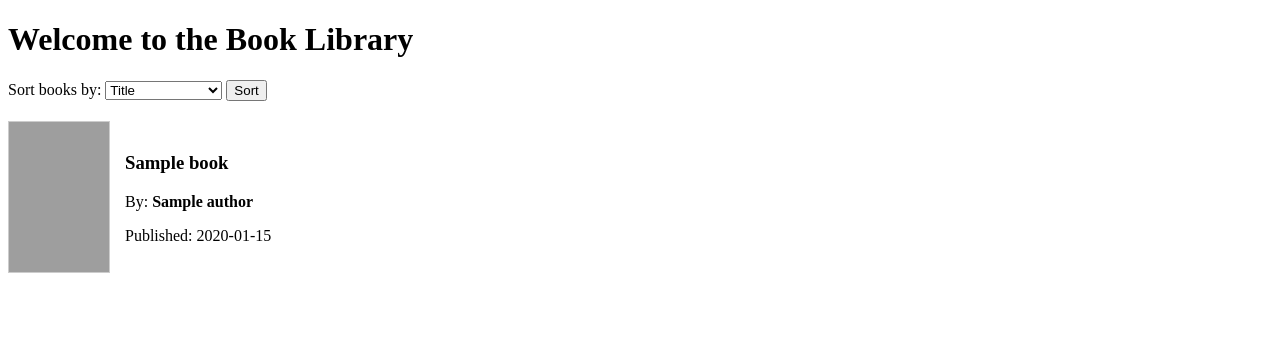
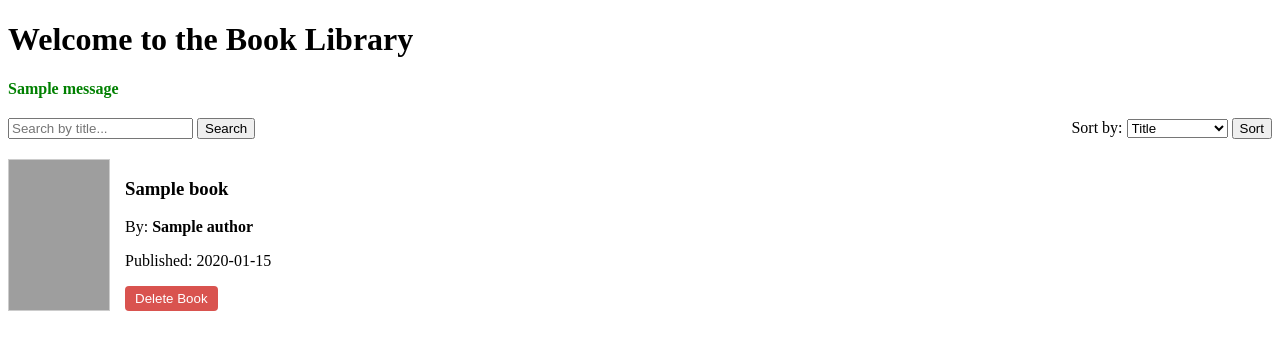
Before and after one commit to DuclosNgassa/Book-Alchemy, a Flask app: template templates/home.html in a window 1280 px wide. Shown: the top 350 px of the page. Run offline with Flask 3, Linux system fonts and the light colour scheme; the template is opened without the code that fills it: most values are stand-ins (such as "Sample title", 1, 10 or a date in 2020); one stand-in notice (Sample message) is shown; parts of the project's set-up code (start-up, migrations or seed data) failed here and were passed over; grey boxes are pictures that could not be loaded.

Commit message:
feat: implement search and delete of books on home page

```diff
--- a/app.py
+++ b/app.py
@@ -1,25 +1,37 @@
 from datetime import datetime
 
-from flask import Flask, render_template, request
+from flask import Flask, render_template, request, redirect, url_for, flash
 import os
 from data_models import db, Author, Book
 
 app = Flask(__name__)
 
+app.secret_key = 'my_flash_secret_key_for_book_alchemy'
 
 basedir = os.path.abspath(os.path.dirname(__file__))
 app.config['SQLALCHEMY_DATABASE_URI'] = 'sqlite:///' + os.path.join(basedir, 'data/library.sqlite')
 
 # connect the Flask app to the flask-sqlalchemy code.
 db.init_app(app)
-#with app.app_context():
+
+
+# with app.app_context():
 #    db.create_all()
 
 
 @app.route('/')
 def home():
-    sort_by = request.args.get('sort','title')
+    sort_by = request.args.get('sort', 'title')
+    search_query = request.args.get('search', '').strip()
+
     statement = db.select(Book)
+
+    # Apply search
+    if search_query:
+        search_term = f"%{search_query}%"
+        statement = statement.where(Book.title.ilike(search_term))
+
+    # Apply sorting
     if sort_by == 'author':
         statement = statement.join(Author).order_by(Author.name)
     elif sort_by == 'publication_year':
@@ -29,7 +41,18 @@ def home():
 
     books = db.session.scalars(statement).all()
 
-    return render_template("home.html", books=books)
+    no_results_message = None
+    if search_query and not books:
+        no_results_message = f"No books matched your search for '{search_query}'."
+
+    return render_template(
+        "home.html",
+        books=books,
+        current_sort=sort_by,
+        search_query=search_query,
+        no_results_message=no_results_message
+    )
+
 
 @app.route('/add_author', methods=['GET', 'POST'])
 def add_author():
@@ -37,7 +60,7 @@ def add_author():
     if request.method == 'POST':
         name = request.form['name']
         birthdate_str = request.form['birthdate']
-        date_of_death_str=request.form['date_of_death']
+        date_of_death_str = request.form['date_of_death']
         birthdate = datetime.strptime(birthdate_str, '%Y-%m-%d')
         date_of_death = None
         if date_of_death_str:
@@ -62,8 +85,8 @@ def add_book():
     if request.method == 'POST':
         title = request.form['title']
         isbn = request.form['isbn']
-        publication_year= datetime.strptime(request.form['publication_year'], '%Y-%m-%d')
-        author_id=int(request.form['author_id'])
+        publication_year = datetime.strptime(request.form['publication_year'], '%Y-%m-%d')
+        author_id = int(request.form['author_id'])
 
         book = Book(
             title=title,
@@ -80,5 +103,38 @@ def add_book():
     return render_template('add_book.html', authors=authors, success_message=success_message)
 
 
+@app.route('/book/<int:book_id>/delete', methods=['POST'])
+def delete_book(book_id:int):
+    book = db.session.get(Book, book_id)
+
+    if book:
+        author = book.author
+        title = book.title
+
+        db.session.delete(book)
+        db.session.commit()
+
+        # Check if the author has any remaining books in the library
+        remaining_books_count = db.session.scalar(
+            db.select(db.func.count(Book.id)).where(Book.author_id == author.id)
+        )
+
+        # If the author has no other books, delete the author as well
+        if remaining_books_count == 0:
+            author_name = author.name
+            db.session.delete(author)
+            db.session.commit()
+            flash(
+                f"Book '{title}' and author '{author_name}' were successfully deleted because they had no remaining books.",
+                "success")
+        else:
+            flash(f"Book '{title}' was successfully deleted!", "success")
+
+    else:
+        flash("Book not found.", "danger")
+
+    return redirect(url_for('home'))
+
+
 if __name__ == '__main__':
     app.run()
--- a/templates/home.html
+++ b/templates/home.html
@@ -10,23 +10,60 @@
 <body>
 
 <h1>Welcome to the Book Library</h1>
-    <!-- Sorting Dropdown Form -->
-    <div class="sort-container" style="margin-bottom: 20px;">
+
+<!-- Display Flashed Success/Error Messages -->
+{% with messages = get_flashed_messages(with_categories=true) %}
+    {% if messages %}
+        <div class="flash-messages" style="margin-bottom: 20px;">
+            {% for category, message in messages %}
+                <p style="color: {% if category == 'danger' %}red{% else %}green{% endif %}; font-weight: bold;">
+                    {{ message }}
+                </p>
+            {% endfor %}
+        </div>
+    {% endif %}
+{% endwith %}
+
+<!-- Controls Container (Search & Sort) -->
+<div class="controls-container" style="margin-bottom: 20px; display: flex; gap: 20px; align-items: center;">
+
+    <!-- Search Form -->
     <form method="GET" action="{{ url_for('home') }}">
-        <label for="sort">Sort books by:</label>
-        <select name="sort" id="sort">
+        <input type="text" id="search" name="search" placeholder="Search by title..." value="{{ search_query or '' }}">
+        <button type="submit">Search</button>
+        {% if search_query %}
+            <a href="{{ url_for('home') }}" style="margin-left: 5px;">Clear</a>
+        {% endif %}
+
+        <!-- Preserve current sort order when searching -->
+        <input type="hidden" name="sort" value="{{ current_sort }}">
+    </form>
+
+    <!-- Sorting Form -->
+    <form method="GET" action="{{ url_for('home') }}" style="margin-left: auto;">
+        <label for="sort">Sort by:</label>
+        <select name="sort" id="sort" onchange="this.form.submit()">
             <option value="title" {% if current_sort == 'title' %}selected{% endif %}>Title</option>
-          <option value="publication_year" {% if current_sort == 'publication_year' %}selected{% endif %}>Publication year</option>
             <option value="author" {% if current_sort == 'author' %}selected{% endif %}>Author Name</option>
         </select>
         <button type="submit">Sort</button>
+
+        <!-- Preserve current search query when sorting -->
+        {% if search_query %}
+            <input type="hidden" name="search" value="{{ search_query }}">
+        {% endif %}
     </form>
+
 </div>
 
-    <!-- Book listing -->
+<!-- No Results Message -->
+{% if no_results_message %}
+    <p style="color: #d9534f; font-weight: bold; margin-top: 20px;">{{ no_results_message }}</p>
+{% endif %}
+
+<!-- Book Listing -->
 {% for book in books %}
     <div class="book-card">
-        <!-- Book Cover Image using Open Library API -->
         <img class="book-cover"
              src="https://covers.openlibrary.org/b/isbn/{{ book.isbn }}-M.jpg"
              alt="{{ book.title }} cover">
@@ -35,6 +72,10 @@
             <h3>{{ book.title }}</h3>
             <p>By: <strong>{{ book.author.name }}</strong></p>
             <p>Published: {{ book.publication_year.strftime('%Y') }}</p>
+            <!-- Delete Book Form & Button -->
+          <form action="{{ url_for('delete_book', book_id=book.id) }}" method="POST" onsubmit="return confirm('Are you sure you want to delete this book?');">
+            <button type="submit" style="background-color: #d9534f; color: white; border: none; padding: 5px 10px; cursor: pointer; border-radius: 4px;">Delete Book</button>
+          </form>
         </div>
     </div>
 {% endfor %}
```
Also changed, not shown: data/library.sqlite. Lines whose indentation alone changed are shown as unchanged.
